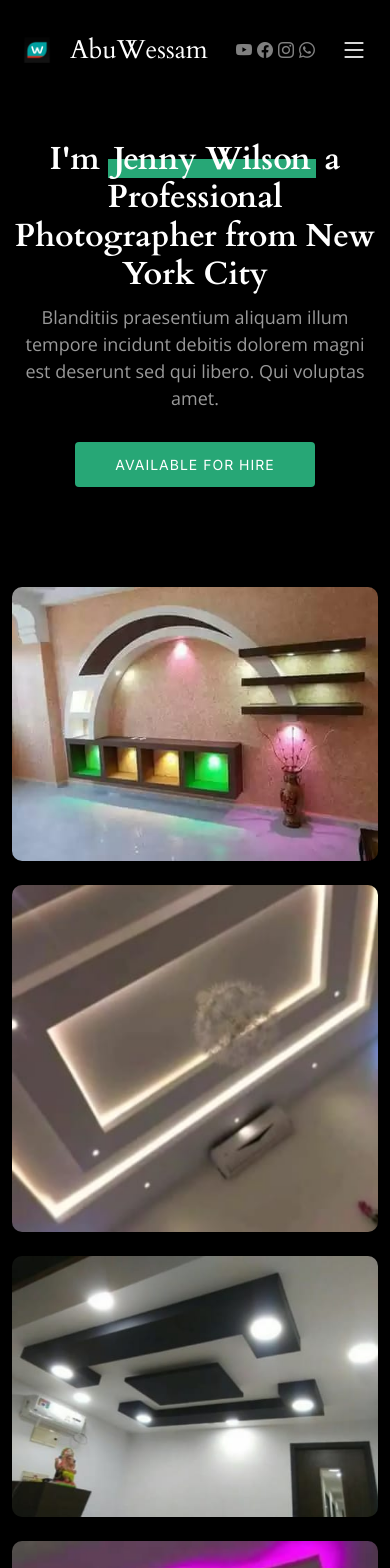
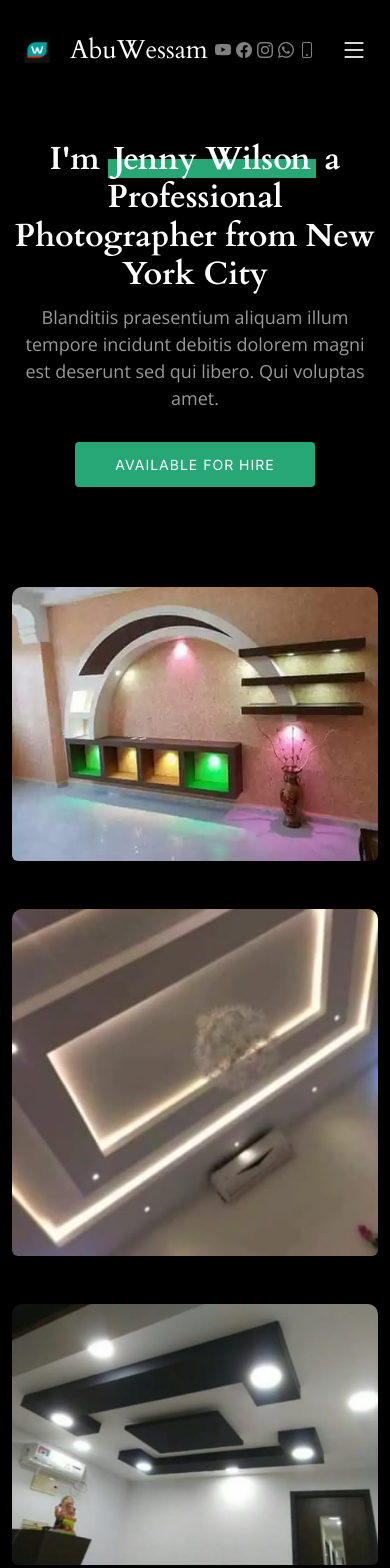
Before and after one commit to mostafa-soliman/AbuWessam, an Angular app: page / in a window 390 px wide. Shown: the top 1568 px of the page. Built offline with nearby package versions, Linux system fonts and the light colour scheme; no server answers.

Commit message:
add phone number

```diff
--- a/src/app/app.component.html
+++ b/src/app/app.component.html
@@ -43,6 +43,9 @@
         <a href="https://wa.me/00966534832008" class="whatsapp" target="_blank"
           ><i class="bi bi-whatsapp"></i
         ></a>
+        <a href="tel:00966534832008" class="phone" target="_blank"
+          ><i class="bi bi-phone"></i
+        ></a>
       </div>
       <i class="mobile-nav-toggle mobile-nav-show bi bi-list"></i>
       <i class="mobile-nav-toggle mobile-nav-hide d-none bi bi-x"></i>
@@ -82,7 +85,11 @@
         <div class="row gy-4 justify-content-center">
           <div class="col-xl-3 col-lg-4 col-md-6" *ngFor="let image of images">
             <div class="gallery-item h-100">
-              <img src="{{ image }}" class="img-fluid" alt="" />
+              <img
+                src="{{ image }}"
+                class="w-100 shadow-1-strong rounded mb-4"
+                alt=""
+              />
               <div
                 class="gallery-links d-flex align-items-center justify-content-center"
               >
```
